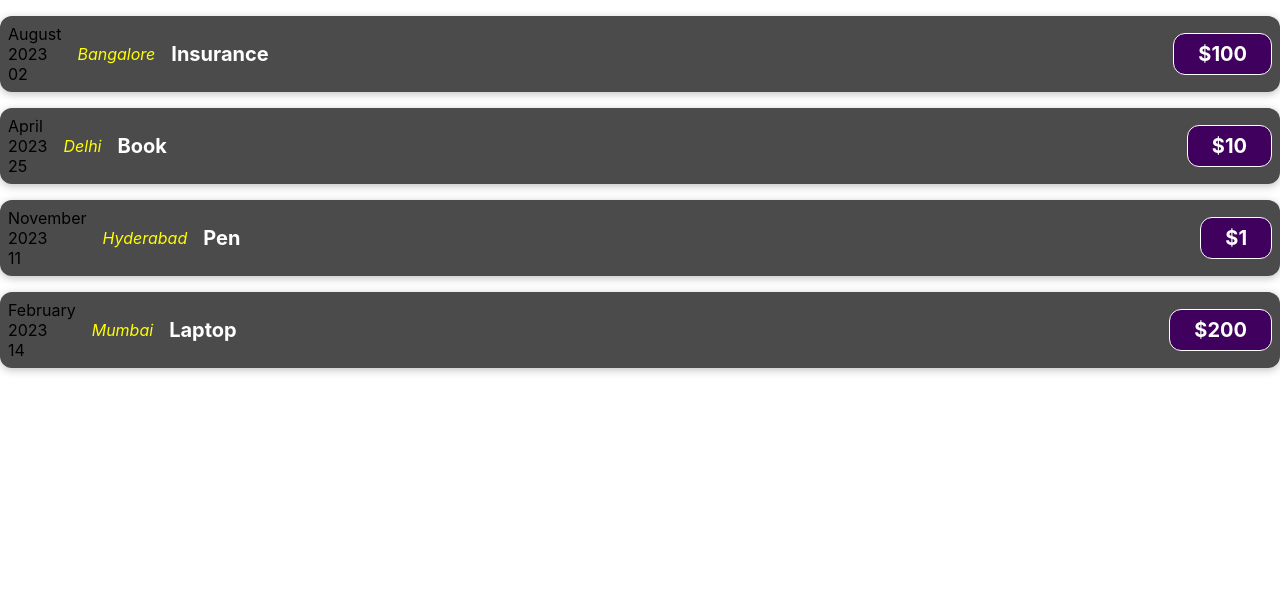
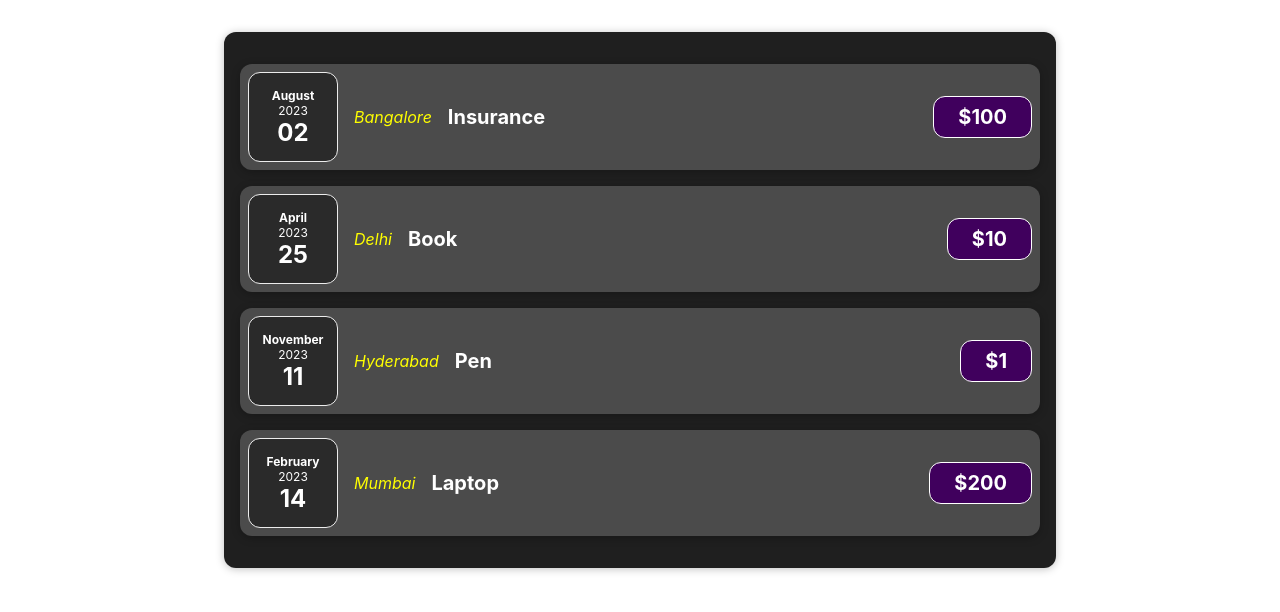
Before and after one commit to vaishnaviitkare/React-, a JavaScript app: page / in a window 1280 px wide. Shown: the top 612 px of the page. Built offline with nearby package versions, Linux system fonts and the light colour scheme; the HTML template or start-up script is replaced by a standard one.

Commit message:
ExpenseDate and Expenses are two components created. Expenses component created from app.js and ExpenseDate created from ExpenseItem.js ExpenseItem and App are updated.

```diff
--- a/src/App.js
+++ b/src/App.js
@@ -1,4 +1,4 @@
-import ExpenseItem from "./components/ExpenseItem"
+import Expenses from "./components/Expenses";
 function App() {
   const expenses=[
     { id: "1", date: new Date(2023, 7, 2), location:"Bangalore", title: "Insurance", price: 100 },
@@ -9,18 +9,7 @@
   ]
   return (
     <div>
-      {expenses.map((expense,index)=>{
-          return(
-            <ExpenseItem
-            key={expense.id}
-            date={expense.date}
-            location={expense.location}
-            title={expense.title}
-            price={expense.price}
-            >
-            </ExpenseItem>
-          )
-      })}
+      <Expenses expense={expenses}></Expenses>
     </div>
   );
 }
--- /dev/null
+++ b/src/components/ExpenseDate.css
@@ -0,0 +1,26 @@
+.expense-date {
+    display: flex;
+    flex-direction: column;
+    width: 5.5rem;
+    height: 5.5rem;
+    border: 1px solid #ececec;
+    background-color: #2a2a2a;
+    color: white;
+    border-radius: 12px;
+    align-items: center;
+    justify-content: center;
+  }
+
+  .expense-date__month {
+    font-size: 0.75rem;
+    font-weight: bold;
+  }
+
+  .expense-date__year {
+    font-size: 0.75rem;
+  }
+
+  .expense-date__day {
+    font-size: 1.5rem;
+    font-weight: bold;
+  }
--- /dev/null
+++ b/src/components/ExpenseDate.js
@@ -0,0 +1,28 @@
+import "./ExpenseDate.css"
+const months = [
+  "January",
+  "February",
+  "March",
+  "April",
+  "May",
+  "June",
+  "July",
+  "August",
+  "September",
+  "October",
+  "November",
+  "December",
+];
+function ExpenseDate(props){
+  const month = months[props.date.getMonth()];
+  const year = props.date.getFullYear();
+  const date = props.date.getDate()<10?'0'+props.date.getDate():props.date.getDate();
+  return(
+    <div className="expense-date">
+        <div className="expense-date__month">{month}</div>
+        <div className="expense-date__year">{year}</div>
+        <div className="expense-date__day">{date}</div>
+    </div>
+  );
+}
+export default ExpenseDate;
--- a/src/components/ExpenseItem.js
+++ b/src/components/ExpenseItem.js
@@ -1,17 +1,10 @@
 import "./ExpenseItem.css";
-const months=["January","February","March","April","May","June","July","August","September","October","November","December"];
+import ExpenseDate from "./ExpenseDate";
 function ExpenseItem(props) {
     //we wrap of many div or items in one div because js can return one item at a time
-    const month=months[props.date.getMonth()];
-    const year=props.date.getFullYear();
-    const date=props.date.getDate()<10?'0'+props.date.getDate():props.date.getDate();
     return(
         <div className="expense-item">
-        <div>
-        <div>{month}</div>
-        <div>{year}</div>
-        <div>{date}</div>
-        </div>
+          <ExpenseDate date={props.date}></ExpenseDate>
         <div className="expense-item__location">{props.location}</div>
         <div className="expense-item__description">
           <h2>{props.title}</h2>
--- /dev/null
+++ b/src/components/Expenses.css
@@ -0,0 +1,9 @@
+.expenses {
+    padding: 1rem;
+    background-color: rgb(31, 31, 31);
+    margin: 2rem auto;
+    width: 50rem;
+    max-width: 95%;
+    border-radius: 12px;
+    box-shadow: 0 1px 8px rgba(0, 0, 0, 0.25);
+  }
--- /dev/null
+++ b/src/components/Expenses.js
@@ -0,0 +1,21 @@
+import ExpenseItem from "./ExpenseItem";
+import "./Expenses.css";
+function Expenses(props){
+   return (
+    <div className="expenses">
+    {props.expense.map((expen,index)=>{
+        return(
+          <ExpenseItem
+          key={expen.id}
+          date={expen.date}
+          location={expen.location}
+          title={expen.title}
+          price={expen.price}
+          >
+          </ExpenseItem>
+        )
+    })}
+    </div>
+);
+}
+export default Expenses;
```
